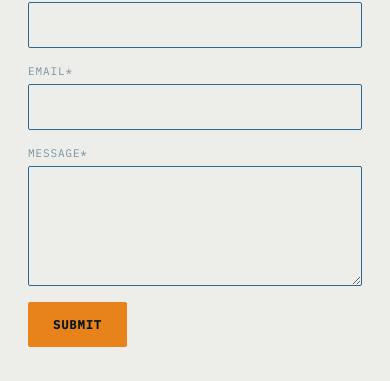
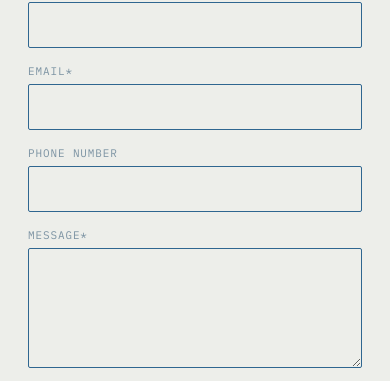
Before and after one commit to Jcraytech/jcraytech, a plain HTML site: page index.html in a window 390 px wide. Shown: the part 5465-5846 px from the top of the page. Drawn offline with nearby package versions, Linux system fonts and the light colour scheme.

Commit message:
added phone to the contact form

```diff
--- a/index.html
+++ b/index.html
@@ -210,6 +210,10 @@
           <input type="email" id="email" name="email" required style="background:var(--paper);border:1px solid var(--steel);color:var(--graphite);padding:13px 14px;font-family:var(--body);font-size:14px;border-radius:2px;">
         </div>
         <div class="field">
+          <label for="phone">Phone Number</label>
+          <input type="tel" id="phone" name="phone" style="background:var(--paper);border:1px solid var(--steel);color:var(--graphite);padding:13px 14px;font-family:var(--body);font-size:14px;border-radius:2px;">
+        </div>
+        <div class="field">
           <label for="message">Message*</label>
           <textarea id="message" name="message" required style="background:var(--paper);border:1px solid var(--steel);color:var(--graphite);padding:13px 14px;font-family:var(--body);font-size:14px;border-radius:2px;min-height:120px;"></textarea>
         </div>
```
